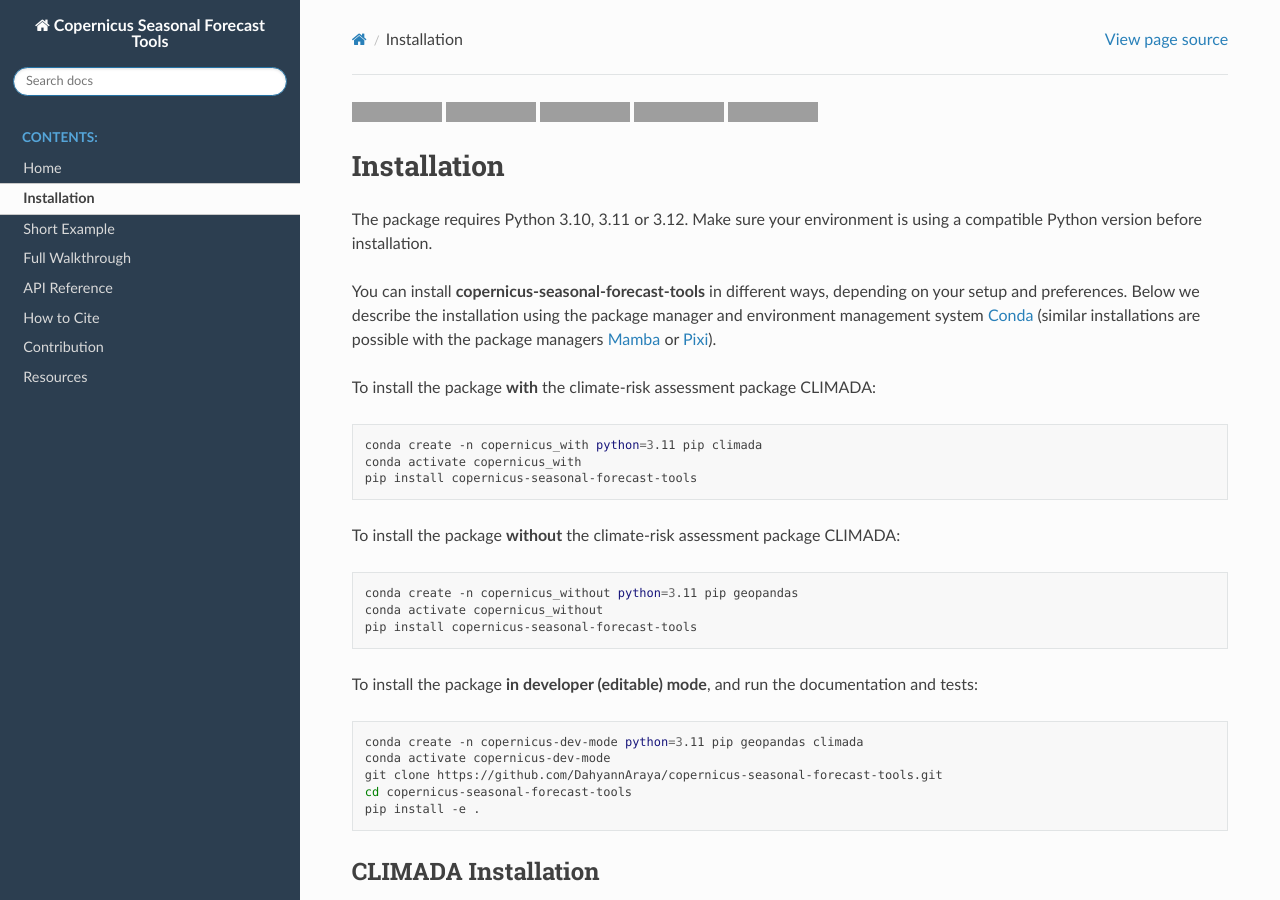
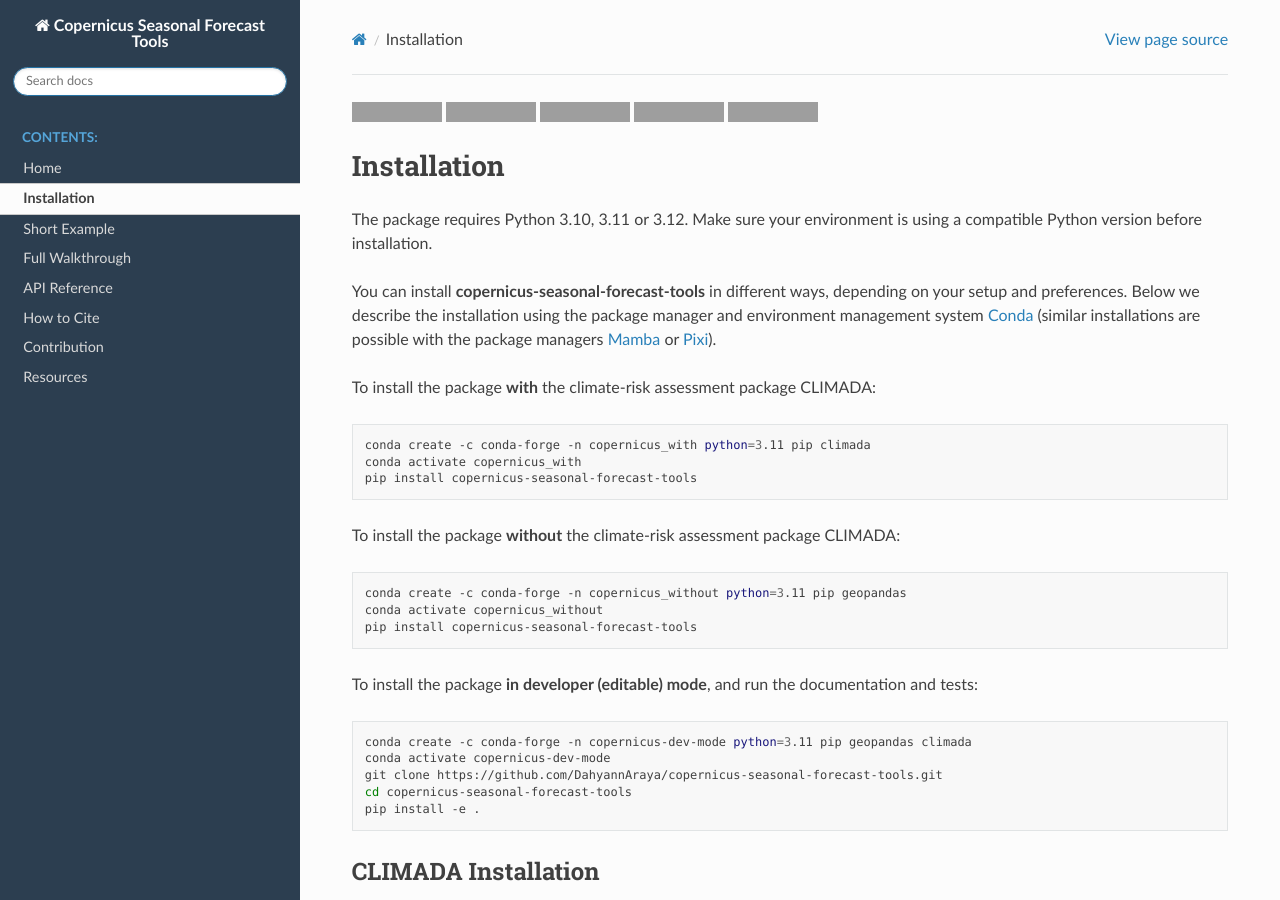
Before and after one commit to DahyannAraya/copernicus-seasonal-forecast-tools, a Sphinx documentation site: the page built from docs/source/installation.rst, in a window 1280 px wide and 900 px high, cut to the strip 0-900 px from the top of the window. Built offline with Sphinx 7.4.7 and the Read the Docs theme 3.1.0, drawn with Linux system fonts in a browser that asks for light colours; grey boxes are pictures that could not be loaded.

Commit message:
add conda-forge in installation instructions

```diff
--- a/docs/source/index.rst
+++ b/docs/source/index.rst
@@ -62,7 +62,7 @@ For a quick start, install the package and its requirements
 
 .. code-block:: bash
 
-   conda create -n copernicus_with python=3.11 pip climada
+   conda create -c conda-forge -n copernicus_with python=3.11 pip climada
    conda activate copernicus_with
    pip install copernicus-seasonal-forecast-tools
 
--- a/docs/source/installation.rst
+++ b/docs/source/installation.rst
@@ -33,7 +33,7 @@ To install the package **with** the climate-risk assessment package CLIMADA:
 
 .. code-block:: bash
 
-   conda create -n copernicus_with python=3.11 pip climada
+   conda create -c conda-forge -n copernicus_with python=3.11 pip climada
    conda activate copernicus_with
    pip install copernicus-seasonal-forecast-tools
 
@@ -41,7 +41,7 @@ To install the package **without** the climate-risk assessment package CLIMADA:
 
 .. code-block:: bash
 
-   conda create -n copernicus_without python=3.11 pip geopandas
+   conda create -c conda-forge -n copernicus_without python=3.11 pip geopandas
    conda activate copernicus_without
    pip install copernicus-seasonal-forecast-tools
 
@@ -49,7 +49,7 @@ To install the package **in developer (editable) mode**, and run the documentati
 
 .. code-block:: bash
 
-   conda create -n copernicus-dev-mode python=3.11 pip geopandas climada
+   conda create -c conda-forge -n copernicus-dev-mode python=3.11 pip geopandas climada
    conda activate copernicus-dev-mode
    git clone https://github.com/DahyannAraya/copernicus-seasonal-forecast-tools.git
    cd copernicus-seasonal-forecast-tools
```
Also changed, not shown: README.md (+3 -3 lines).
